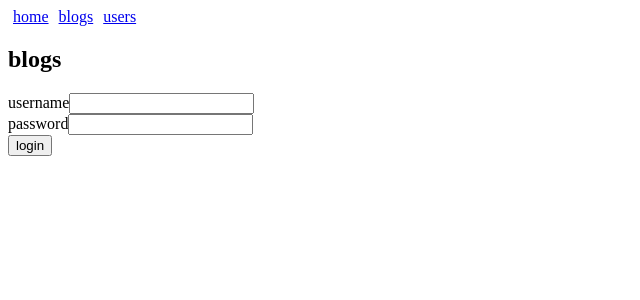
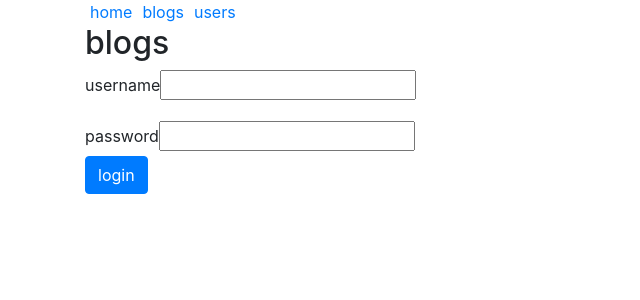
Before and after one commit to sofiabogdanova/bloglist_frontend, a React (Create React App) app: page /users/1 in a window 1280 px wide. Shown: the top 300 px of the page, without its empty margins (0-640 px from the left). Built offline with nearby package versions, Linux system fonts and the light colour scheme; no server answers.

Commit message:
7.20: Styles, step2

```diff
--- a/package.json
+++ b/package.json
@@ -8,6 +8,7 @@
     "jest-localstorage-mock": "^2.4.3",
     "prop-types": "^15.7.2",
     "react": "^16.12.0",
+    "react-bootstrap": "^1.4.0",
     "react-dom": "^16.12.0",
     "react-router-dom": "^5.2.0",
     "react-scripts": "3.3.1",
--- a/public/index.html
+++ b/public/index.html
@@ -24,6 +24,12 @@
       work correctly both with client-side routing and a non-root public URL.
       Learn how to configure a non-root public URL by running `npm run build`.
     -->
+    <link
+            rel="stylesheet"
+            href="https://maxcdn.bootstrapcdn.com/bootstrap/4.3.1/css/bootstrap.min.css"
+            integrity="sha384-ggOyR0iXCbMQv3Xipma34MD+dH/1fQ784/j6cY/iJTQUOhcWr7x9JvoRxT2MZw1T"
+            crossorigin="anonymous"
+    />
     <title>React App</title>
   </head>
   <body>
--- a/src/App.js
+++ b/src/App.js
@@ -22,6 +22,7 @@ const App = () => {
     padding: 5
   }
   return (
+    <div className="container">
       <Router>
         <div>
           <Link style={padding} to="/">home</Link>
@@ -36,22 +37,22 @@ const App = () => {
 
         <Switch>
           <Route path="/blogs/:id">
-          <DetailedBlog />
+            <DetailedBlog/>
           </Route>
           <Route path="/blogs">
-          <Blogs />
+            <Blogs/>
           </Route>
           <Route path="/users/:id">
-          <User />
+            <User/>
           </Route>
           <Route path="/users">
-          <Users />
+            <Users/>
           </Route>
           <Route path="/">
           </Route>
         </Switch>
 
-    </Router>
+      </Router></div>
   )
 }
 
--- a/src/components/DetailedBlog.js
+++ b/src/components/DetailedBlog.js
@@ -4,6 +4,7 @@ import { useParams } from 'react-router-dom'
 
 import { notify } from '../reducers/notificationReducer'
 import { removeBlog, updateBlog } from '../reducers/blogReducer'
+import { Button } from 'react-bootstrap'
 
 const DetailedBlog = (props) => {
   const [comment, setComment] = useState('')
@@ -55,7 +56,7 @@ const DetailedBlog = (props) => {
       </div>
       <div className="blogLikes">
         {blog.likes}
-        <button onClick={like}>like</button>
+        <Button onClick={like} variant="success">like</Button>
       </div>
       <div>
         added by {blog.author}
@@ -63,7 +64,7 @@ const DetailedBlog = (props) => {
       <br/>
       {
         showRemoveButton() &&
-        <button style={removeButtonStyle} onClick={confirmDeletion} variant="primary">remove</button>
+        <Button variant="danger" style={removeButtonStyle} onClick={confirmDeletion}>remove</Button>
       }
       <h2>comments</h2>
       <form onSubmit={addComment}>
@@ -71,7 +72,7 @@ const DetailedBlog = (props) => {
           <input value={comment} onChange={handleCommentChange} id='comment'/>
         </div>
 
-        <button type="submit">comment</button>
+        <Button type="submit" variant="success">comment</Button>
       </form>
       <ul>
         {blog.comments.map(comment =>
--- a/src/components/Toggleable.js
+++ b/src/components/Toggleable.js
@@ -1,5 +1,6 @@
 import React, { useState, useImperativeHandle } from 'react'
 import PropTypes from 'prop-types'
+import { Button } from 'react-bootstrap'
 
 const Toggleable = React.forwardRef((props, ref) => {
   const [visible, setVisible] = useState(false)
@@ -20,11 +21,11 @@ const Toggleable = React.forwardRef((props, ref) => {
   return (
     <div>
       <div style={hideWhenVisible}>
-        <button onClick={toggleVisibility}>{props.buttonLabel}</button>
+        <Button variant="secondary" onClick={toggleVisibility}>{props.buttonLabel}</Button>
       </div>
       <div style={showWhenVisible}>
         {props.children}
-        <button onClick={toggleVisibility}>cancel</button>
+        <Button variant="secondary" onClick={toggleVisibility}>cancel</Button>
       </div>
     </div>
   )
--- a/src/components/UserForm.js
+++ b/src/components/UserForm.js
@@ -5,6 +5,7 @@ import BlogForm from './createBlog'
 import Toggleable from './Toggleable'
 import { createBlog } from '../reducers/blogReducer'
 import { login, logout } from '../reducers/userReducer'
+import { Button } from 'react-bootstrap'
 
 const UserForm = (props) => {
   const [username, setUsername] = useState('')
@@ -56,14 +57,14 @@ const UserForm = (props) => {
       <div>
         <p>{user.username} logged-in</p>
       </div>
-      <button type="submit">logout</button>
+      <Button type="submit" variant="primary">logout</Button>
     </form>
   )
 
   const loginForm = () => (
     <form onSubmit={handleLogin}>
-      <div>
-        username
+      <div className="form-group">
+        <label htmlFor="username">username </label>
         <input id="username"
           type="text"
           value={username}
@@ -72,7 +73,7 @@ const UserForm = (props) => {
         />
       </div>
       <div>
-        password
+        <label htmlFor="password">password </label>
         <input id="password"
           type="password"
           value={password}
@@ -80,7 +81,7 @@ const UserForm = (props) => {
           onChange={({ target }) => setPassword(target.value)}
         />
       </div>
-      <button type="submit" id="login">login</button>
+      <Button type="submit" variant="primary" id="login">login</Button>
     </form>
   )
 
@@ -90,6 +91,7 @@ const UserForm = (props) => {
       {loggedIn &&
       <div>
         {loggedInForm()}
+        <br/>
         <Toggleable buttonLabel="new blog" ref={blogFormRef}>
           <BlogForm addBlog={addBlog}/>
         </Toggleable>
--- a/src/components/Users.js
+++ b/src/components/Users.js
@@ -2,12 +2,13 @@ import React from 'react'
 import { Link } from 'react-router-dom'
 import { initializeUsers } from '../reducers/usersReducer'
 import { connect } from 'react-redux'
+import { Table } from 'react-bootstrap'
 
 const Users = (props) => {
   return (
     <div>
       <h1>Users</h1>
-      <table>
+      <Table striped>
         <tr>
           <th></th>
           <th>blogs created</th>
@@ -18,7 +19,7 @@ const Users = (props) => {
             <td>{u.blogs.length}</td>
           </tr>
         )}
-      </table>
+      </Table>
     </div>
   )
 }
--- a/src/components/notification.js
+++ b/src/components/notification.js
@@ -2,18 +2,19 @@ import React from 'react'
 import { useSelector } from 'react-redux'
 
 import '../index.css'
+import { Alert } from 'react-bootstrap'
 
 const Notification = () => {
   const notification = useSelector((reducer) => {
     return reducer.notification
   })
   const message = notification.message
-  let className = notification.isError ? 'error' : 'success'
+  let className = notification.isError ? 'danger' : 'success'
   return (
     <div>
-      {message && <div className={className}>
+      {message && <Alert variant={className}>
         {message}
-      </div>}
+      </Alert>}
     </div>
 
   )
```
Also changed, not shown: 1 other file (tests, documents, lock files or other folders). Lines whose indentation alone changed are shown as unchanged.
